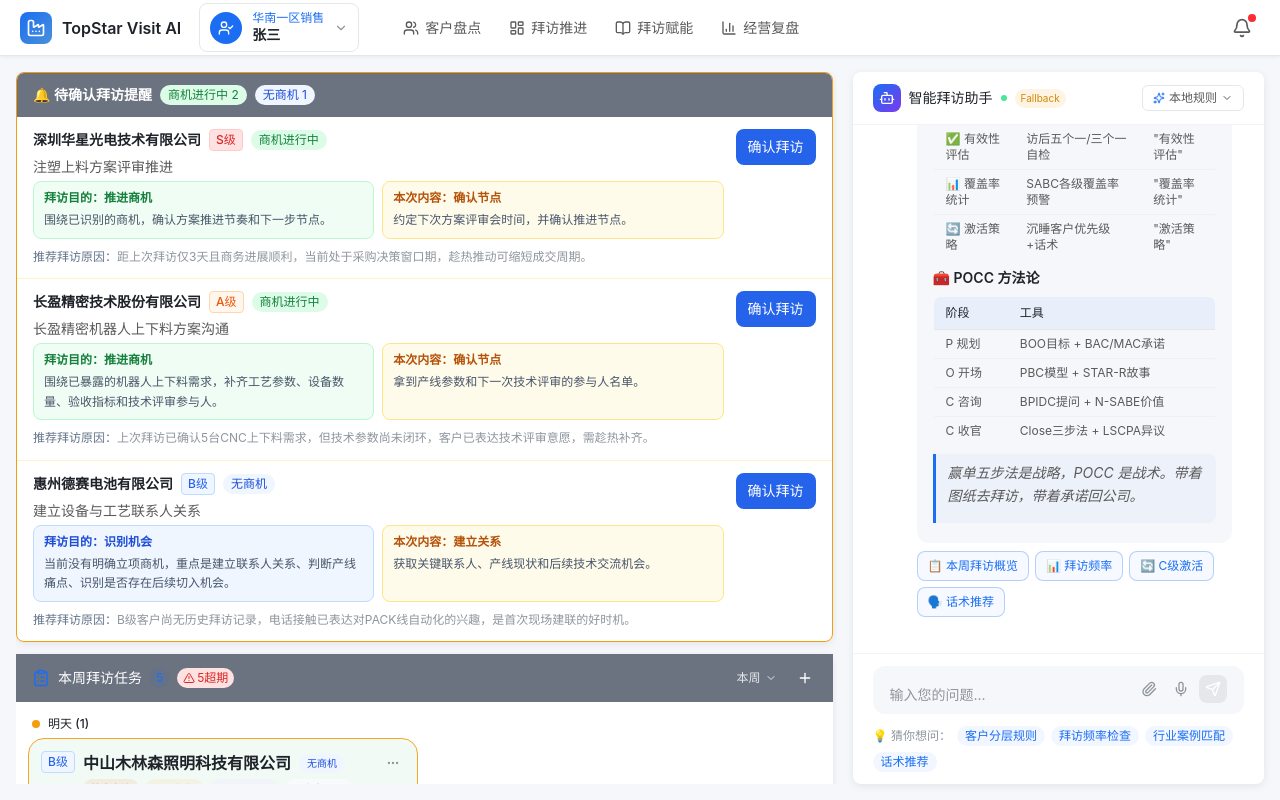
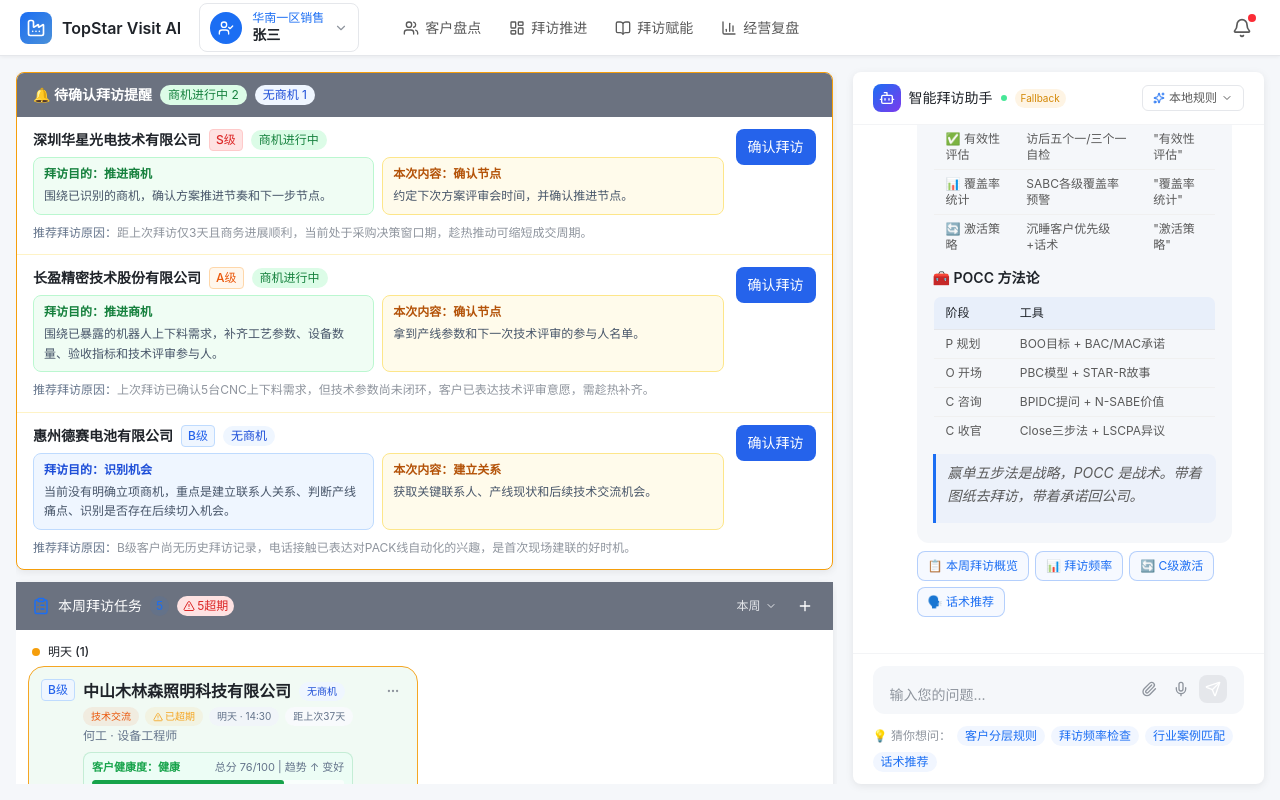
Before and after one commit to cyingyori-cloud/topstar_visit, a React (Vite) app: page / in a window 1280 px wide. Built offline with nearby package versions, Linux system fonts and the light colour scheme.

Commit message:
待确认提醒直接移除拜访主题标题

```diff
--- a/src/components/VisitTasks.tsx
+++ b/src/components/VisitTasks.tsx
@@ -186,7 +186,9 @@
                       {hasOpportunity ? '商机进行中' : '无商机'}
                     </span>
                   </div>
-                  <div className="text-sm mb-1" style={{ color: '#5A5A5A' }}>{task.visitPurpose}</div>
+                  {task.visitPurpose && (
+                    <div className="text-sm mb-1" style={{ color: '#5A5A5A' }}>{task.visitPurpose}</div>
+                  )}
                   <div className="grid grid-cols-2 gap-2 mb-2">
                     <div className="rounded-lg px-2.5 py-2" style={{ backgroundColor: hasOpportunity ? '#F0FDF4' : '#EFF6FF', border: `1px solid ${hasOpportunity ? '#BBF7D0' : '#BFDBFE'}` }}>
                       <div className="text-xs font-semibold mb-1" style={{ color: hasOpportunity ? '#15803D' : '#1D4ED8' }}>
--- a/src/data/mockData.ts
+++ b/src/data/mockData.ts
@@ -568,7 +568,7 @@
     customerLevel: 'S',
     confirmationStatus: 'pending_confirmation',
     visitType: '高层拜访',
-    visitPurpose: '注塑上料方案评审推进',
+    visitPurpose: '',
     visitTime: '14:00',
     location: '深圳市光明区华星光电产业园',
     status: 'pending',
@@ -592,7 +592,7 @@
     customerLevel: 'A',
     confirmationStatus: 'pending_confirmation',
     visitType: '技术交流',
-    visitPurpose: '长盈精密机器人上下料方案沟通',
+    visitPurpose: '',
     visitTime: '16:00',
     location: '东莞市松山湖科技园',
     status: 'pending',
@@ -616,7 +616,7 @@
     customerLevel: 'B',
     confirmationStatus: 'pending_confirmation',
     visitType: '初次拜访',
-    visitPurpose: '建立设备与工艺联系人关系',
+    visitPurpose: '',
     visitTime: '待定',
     location: '惠州市仲恺高新区德赛工业园',
     status: 'pending',
```
Also changed, not shown: .workbuddy/memory/2026-05-15.md.
